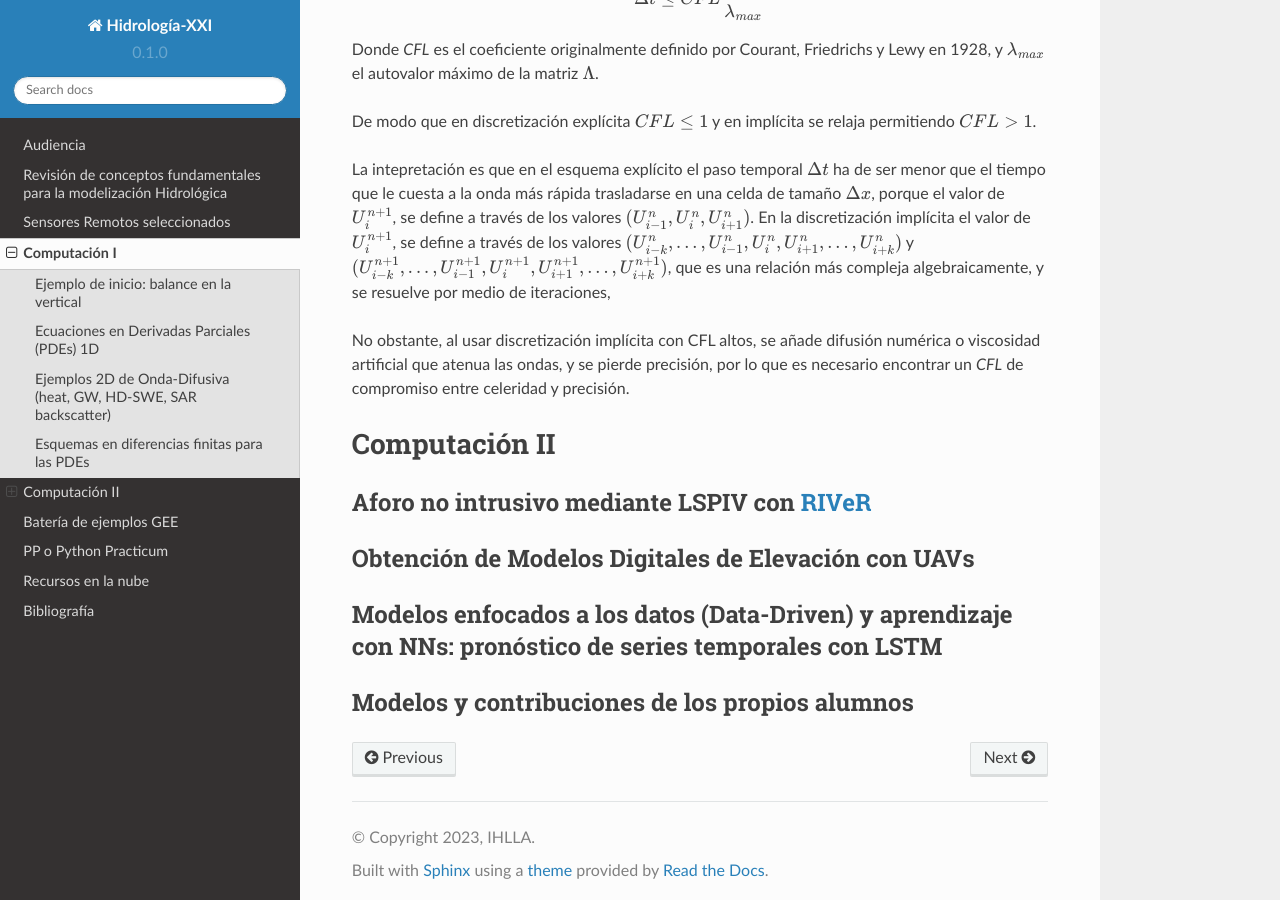
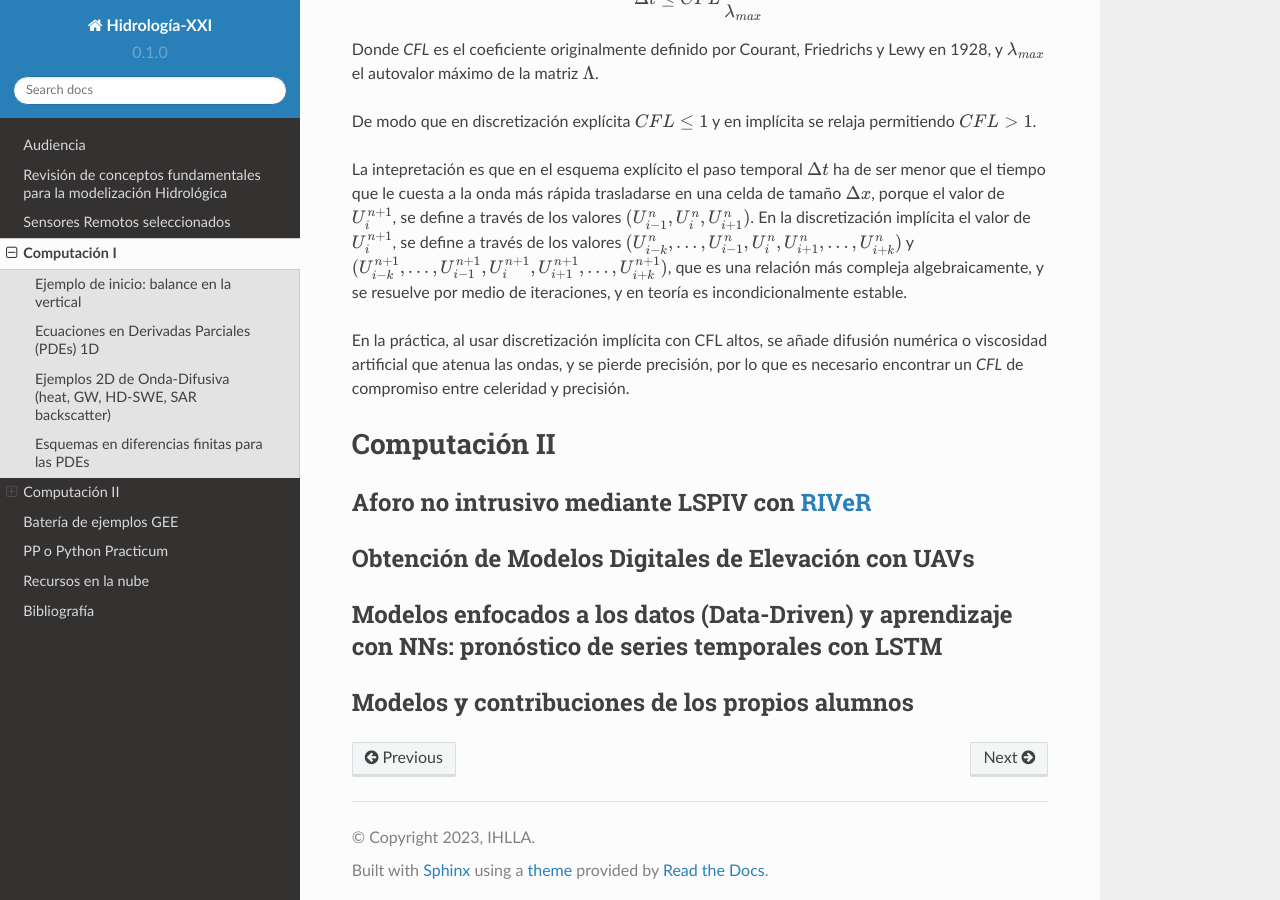
Before and after one commit to ivillamadrid/HidrologiaXXI, a Sphinx documentation site: the page built from docs/source/computacion.rst, in a window 1280 px wide and 900 px high, scrolled down 2657 px. Built offline with Sphinx 7.4.7 and the Read the Docs theme 2.0.0, drawn with Linux system fonts in a browser that asks for light colours.

Commit message:
Update computacion.rst

```diff
--- a/docs/source/computacion.rst
+++ b/docs/source/computacion.rst
@@ -124,9 +124,9 @@
 
 La intepretación es que en el esquema explícito el paso temporal :math:`\Delta t` ha de ser menor que el tiempo que le cuesta a la onda más rápida trasladarse en una celda de tamaño :math:`\Delta x`, porque el valor de :math:`U^{n+1}_i`,
 se define a través de los valores :math:`(U_{i-1}^n, U_{i}^n , U_{i+1}^n)`. En la discretización implícita el valor de :math:`U^{n+1}_i`,
-se define a través de los valores :math:`(U_{i-k}^n, ..., U_{i-1}^n, U_{i}^n , U_{i+1}^n, ..., U_{i+k}^n)` y :math:`(U_{i-k}^{n+1}, ..., U_{i-1}^{n+1}, U_{i}^{n+1} , U_{i+1}^{n+1}, ..., U_{i+k}^{n+1})`, que es una relación más compleja algebraicamente, y se resuelve por medio de iteraciones,
+se define a través de los valores :math:`(U_{i-k}^n, ..., U_{i-1}^n, U_{i}^n , U_{i+1}^n, ..., U_{i+k}^n)` y :math:`(U_{i-k}^{n+1}, ..., U_{i-1}^{n+1}, U_{i}^{n+1} , U_{i+1}^{n+1}, ..., U_{i+k}^{n+1})`, que es una relación más compleja algebraicamente, y se resuelve por medio de iteraciones, y en teoría es incondicionalmente estable.
 
-No obstante, al usar discretización implícita con CFL altos, se añade difusión numérica o viscosidad artificial que atenua las ondas, y se pierde precisión, por lo que
+En la práctica, al usar discretización implícita con CFL altos, se añade difusión numérica o viscosidad artificial que atenua las ondas, y se pierde precisión, por lo que
 es necesario encontrar un *CFL* de compromiso entre celeridad y precisión.
 
 
```
